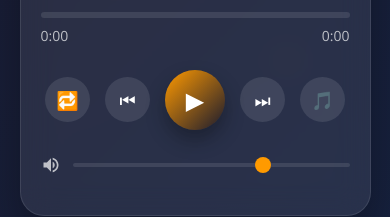
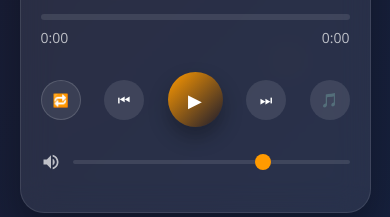
Before and after one commit to Bagerca/-, a plain HTML site: page index.html in a window 390 px wide. Shown: the part 542-759 px from the top of the page. Drawn offline with nearby package versions, Linux system fonts and the light colour scheme.

Commit message:
Update style.css

```diff
--- a/style.css
+++ b/style.css
@@ -389,11 +389,12 @@ body {
     font-weight: 400;
 }
 
+/* Обновляем контейнер управления для 5 кнопок */
 .controls {
     display: flex;
-    justify-content: center;
+    justify-content: space-between;
     align-items: center;
-    gap: 20px;
+    gap: 15px;
     margin-bottom: 25px;
 }
 
@@ -412,11 +413,24 @@ body {
     transition: all 0.2s ease;
     font-family: 'Open Sans', sans-serif;
     font-weight: 500;
+    flex-shrink: 0;
 }
 
 .control-btn:hover {
     background: rgba(255, 255, 255, 0.2);
     transform: scale(1.05);
+}
+
+/* Специальные стили для кнопки режима воспроизведения */
+#playbackModeBtn {
+    font-size: 16px;
+    background: rgba(255, 255, 255, 0.08);
+    border: 1px solid rgba(255, 255, 255, 0.15);
+}
+
+#playbackModeBtn:hover {
+    background: rgba(255, 255, 255, 0.15);
+    border-color: rgba(255, 255, 255, 0.25);
 }
 
 .play-pause-btn {
@@ -425,6 +439,7 @@ body {
     font-size: 24px;
     box-shadow: 0 10px 20px rgba(0, 0, 0, 0.3);
     transition: all 0.3s ease;
+    flex-shrink: 0;
 }
 
 .play-pause-btn:hover {
@@ -712,6 +727,27 @@ body {
         transform: translateX(-100%);
         opacity: 0.7;
     }
+
+    /* Адаптация для мобильных устройств с 5 кнопками */
+    .controls {
+        gap: 10px;
+    }
+
+    .control-btn {
+        width: 45px;
+        height: 45px;
+        font-size: 16px;
+    }
+
+    .play-pause-btn {
+        width: 60px;
+        height: 60px;
+        font-size: 20px;
+    }
+
+    #playbackModeBtn {
+        font-size: 14px;
+    }
 }
 
 @media (max-width: 480px) {
@@ -725,17 +761,19 @@ body {
     }
 
     .controls {
-        gap: 15px;
+        gap: 8px;
     }
 
     .control-btn {
-        width: 45px;
-        height: 45px;
+        width: 40px;
+        height: 40px;
+        font-size: 14px;
     }
 
     .play-pause-btn {
-        width: 60px;
-        height: 60px;
+        width: 55px;
+        height: 55px;
+        font-size: 18px;
     }
 
     .track-title {
@@ -763,4 +801,30 @@ body {
     .track-list-header h3 {
         font-size: 20px;
     }
+
+    #playbackModeBtn {
+        font-size: 13px;
+    }
 }
+
+@media (max-width: 380px) {
+    .controls {
+        gap: 5px;
+    }
+
+    .control-btn {
+        width: 38px;
+        height: 38px;
+        font-size: 13px;
+    }
+
+    .play-pause-btn {
+        width: 50px;
+        height: 50px;
+        font-size: 16px;
+    }
+
+    #playbackModeBtn {
+        font-size: 12px;
+    }
+}
```
